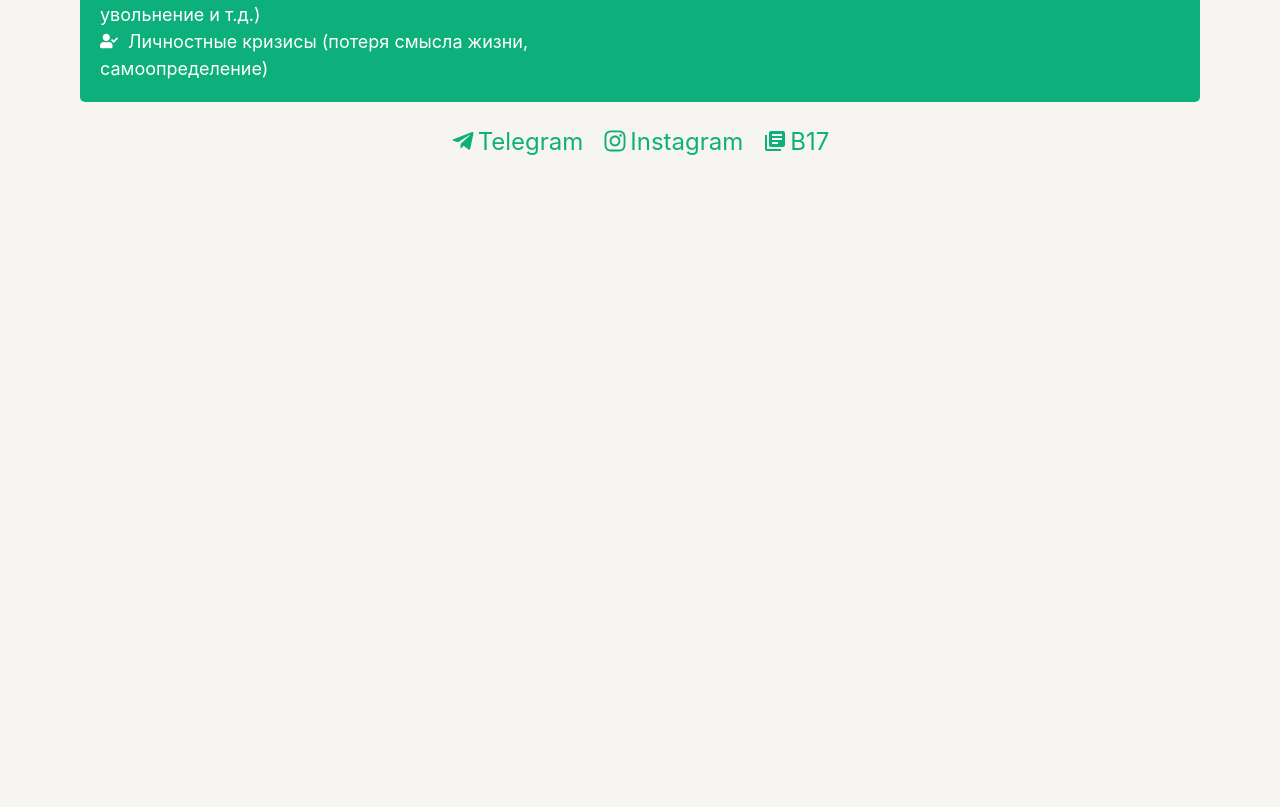
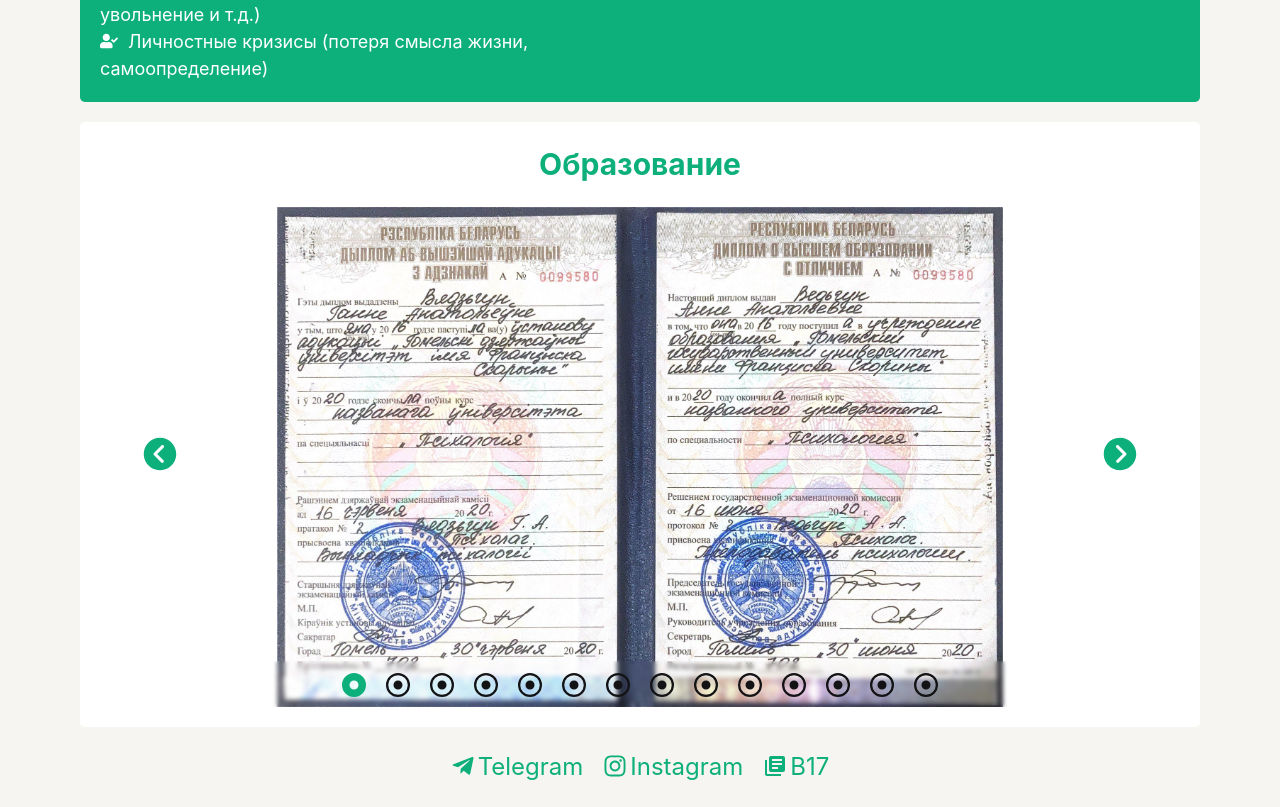
Before and after one commit to MeleshkoDmitriy/anna-vedgun-spa, a React (Vite) app: page / in a window 1280 px wide. Shown: the part 704-1511 px from the top of the page. Before the commit the page ends 886 px from the top, so only its background shows below. Built offline with nearby package versions, Linux system fonts and the light colour scheme; no server answers.

Commit message:
made Slider section

```diff
--- /dev/null
+++ b/src/components/Slider/Slider.module.scss
@@ -0,0 +1,111 @@
+@import '../../styles/variables.scss';
+
+.title {
+  text-align: center;
+  padding-bottom: $spacing-medium;
+  font-size: $font-size-title;
+  color: $color-accent-primary;
+}
+
+.wrapper {
+  display: flex;
+  justify-content: center;
+  align-items: center;
+  max-height: 500px;
+  width: 100%;
+  height: 100%;
+  overflow: hidden;
+  aspect-ratio: 10 / 7;
+  position: relative;
+}
+
+.image {
+  object-fit: contain;
+  width: 100%;
+  height: 100%;
+  display: block;
+}
+
+.button {
+  all: unset;
+  position: absolute;
+  top: 0;
+  bottom: 0;
+  padding: $spacing-large;
+  cursor: pointer;
+  transition: $transition;
+
+  .icon {
+    transition: $transition;
+    color: $color-accent-primary;
+    font-size: 40px;
+  }
+}
+
+.left {
+  left: 0;
+
+  &:hover {
+    .icon {
+      transform: scale(1.3);
+    }
+  }
+
+  &:active {
+    .icon {
+      transition: 0.05s;
+      transform: translateX(-5px);
+    }
+  }
+}
+
+.right {
+  right: 0;
+
+  &:hover {
+    .icon {
+      transform: scale(1.3);
+    }
+  }
+
+  &:active {
+    .icon {
+      transition: 0.05s;
+      transform: translateX(5px);
+    }
+  }
+}
+
+
+.indexWrapper {
+  width: 100%;
+  display: flex;
+  justify-content: center;
+  align-items: center;
+  gap: $spacing-medium;
+  position: absolute;
+  bottom: 0;
+  cursor: pointer;
+  transition: $transition-fast;
+  backdrop-filter: blur(2px);
+  padding-top: $spacing-small;
+
+  .indexButton {
+    all: unset;
+    font-size: $font-size-large;
+    transition: $transition-fast;
+
+
+    &:hover {
+      transform: scale(1.3);
+    }
+
+    .indexIcon {
+      color: $color-bg-secondary;
+    }
+
+    .chosen {
+      color: $color-accent-primary;
+    }
+  }
+}
--- /dev/null
+++ b/src/components/Slider/Slider.tsx
@@ -0,0 +1,70 @@
+import styles from './Slider.module.scss';
+import '../../styles/global.scss';
+import { diplomasArray } from '../../constants/Contacts';
+import { useState } from 'react';
+import { IoIosArrowDroprightCircle } from 'react-icons/io';
+import { IoIosArrowDropleftCircle } from 'react-icons/io';
+import { FaRegCircleDot } from 'react-icons/fa6';
+import { FaCircleDot } from 'react-icons/fa6';
+
+export const Slider = () => {
+  const [imageIndex, setImageIndex] = useState(0);
+
+  const showPrevImage = () => {
+    setImageIndex((imageIndex) => {
+      if (imageIndex === 0) {
+        return diplomasArray.length - 1;
+      } else {
+        return imageIndex - 1;
+      }
+    });
+  };
+
+  const showNextImage = () => {
+    setImageIndex((imageIndex) => {
+      if (imageIndex === diplomasArray.length - 1) {
+        return 0;
+      } else {
+        return imageIndex + 1;
+      }
+    });
+  };
+
+  return (
+    <section className="blockWhite">
+      <h2 className={styles.title}>Образование</h2>
+      <div className={styles.wrapper}>
+        <img className={styles.image} src={diplomasArray[imageIndex]} alt="" />
+        <button
+          onClick={showPrevImage}
+          className={`${styles.button}  ${styles.left}`}
+        >
+          <IoIosArrowDropleftCircle className={styles.icon} />
+        </button>
+        <button
+          onClick={showNextImage}
+          className={`${styles.button}  ${styles.right}`}
+        >
+          <IoIosArrowDroprightCircle className={styles.icon} />
+        </button>
+        <div className={styles.indexWrapper}>
+          {diplomasArray.map((_, index) => (
+            <button
+              className={styles.indexButton}
+              onClick={() => setImageIndex(index)}
+              key={index}
+            >
+              {index === imageIndex ? (
+                <FaCircleDot
+                  className={`${styles.indexIcon} ${styles.chosen}`}
+                />
+              ) : (
+                <FaRegCircleDot className={styles.indexIcon} />
+              )}
+            </button>
+          ))}
+        </div>
+      </div>
+    </section>
+  );
+};
--- a/src/constants/Contacts.ts
+++ b/src/constants/Contacts.ts
@@ -1,4 +1,18 @@
 import { TLink, TPost } from '../types/types';
+import diploma from '../assets/images/education/diploma.jpg';
+import diploma2 from '../assets/images/education/diploma2.jpg';
+import diploma3 from '../assets/images/education/diploma3.jpg';
+import diploma4 from '../assets/images/education/diploma4.jpg';
+import diploma5 from '../assets/images/education/diploma5.jpg';
+import diploma6 from '../assets/images/education/diploma6.jpg';
+import diploma7 from '../assets/images/education/diploma7.jpg';
+import diploma8 from '../assets/images/education/diploma8.jpg';
+import diploma9 from '../assets/images/education/diploma9.jpg';
+import diploma10 from '../assets/images/education/diploma10.jpg';
+import diploma11 from '../assets/images/education/diploma11.jpg';
+import diploma12 from '../assets/images/education/diploma12.jpg';
+import diploma13 from '../assets/images/education/diploma13.jpg';
+import diploma14 from '../assets/images/education/diploma14.jpg';
 
 export const Contacts = {
   TELEGRAM: 'https://telegram.me/annavedgun',
@@ -75,3 +89,20 @@
   'Не работаю с друзьями и знакомыми',
   'Семейная терапия',
 ];
+
+export const diplomasArray: string[] = [
+  diploma,
+  diploma2,
+  diploma3,
+  diploma4,
+  diploma5,
+  diploma6,
+  diploma7,
+  diploma8,
+  diploma9,
+  diploma10,
+  diploma11,
+  diploma12,
+  diploma13,
+  diploma14,
+];
--- a/src/pages/HomePage/HomePage.tsx
+++ b/src/pages/HomePage/HomePage.tsx
@@ -1,5 +1,6 @@
 import { Greeting } from '../../components/Greeting/Greeting';
 import { ServicesList } from '../../components/ServicesList/ServicesList';
+import { Slider } from '../../components/Slider/Slider';
 import { Layout } from '../../components/layout/Layout/Layout';
 // import styles from './HomePage.module.scss';
 
@@ -8,6 +9,7 @@
     <Layout>
       <Greeting />
       <ServicesList />
+      <Slider />
     </Layout>
   );
 };
--- a/src/styles/variables.scss
+++ b/src/styles/variables.scss
@@ -17,6 +17,8 @@
 
 // transitions
 $transition: 0.25s ease;
+$transition-fast: 0.05s;
+
 
 
 // colors
```
